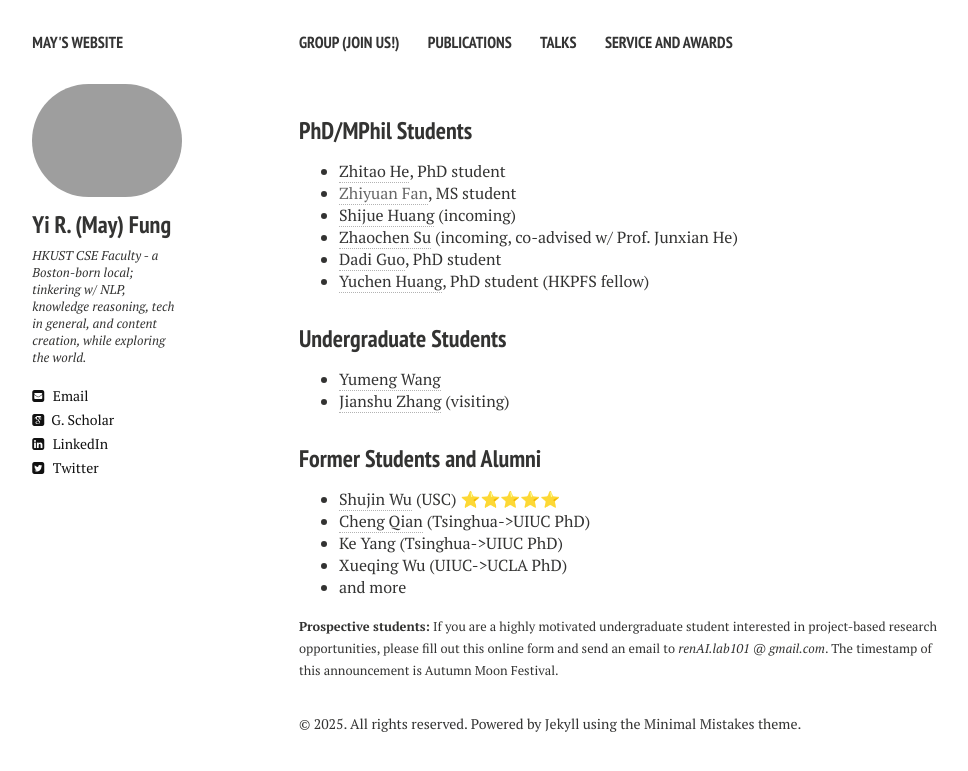
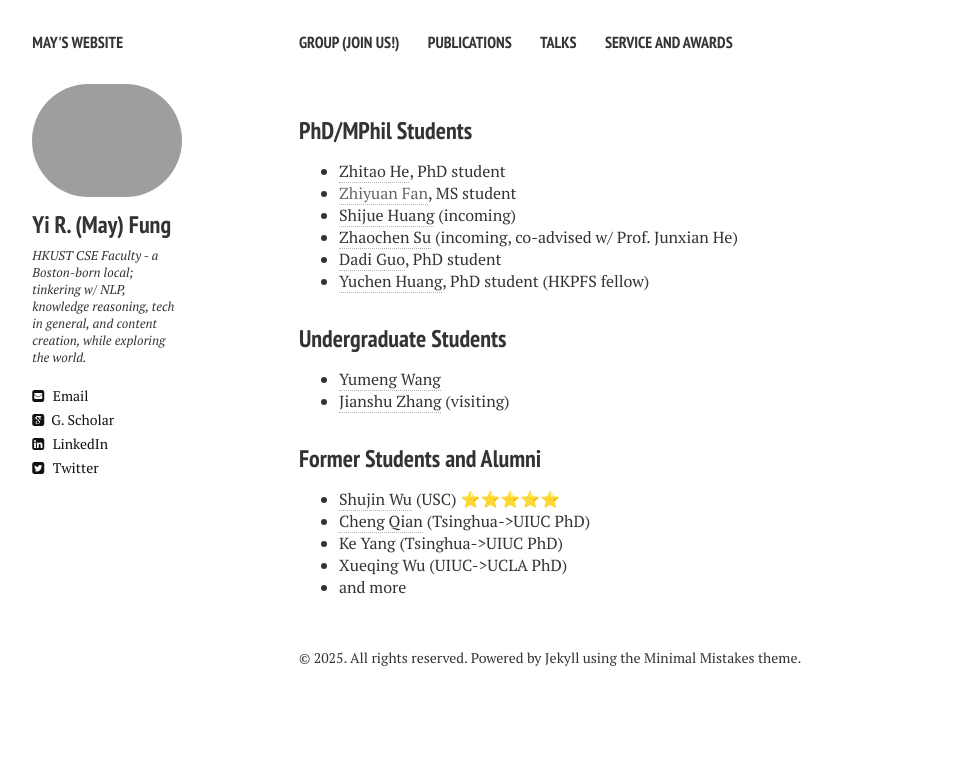
Before and after one commit to mayrfung/mayrfung.github.io, a Jekyll site: the page built from group.md, in a window 1280 px wide. Shown: the top 771 px of the page, without its empty margins (21-989 px from the left). Built offline with Jekyll 4.4.1, drawn with Linux system fonts in a browser that asks for light colours; nearby versions of some CDN libraries.

Commit message:
Update group.html

```diff
--- a/_layouts/group.html
+++ b/_layouts/group.html
@@ -64,8 +64,6 @@
   <li>and more</li>
 </ul>
 
-<small><b>Prospective students:</b> If you are a highly motivated undergraduate student interested in project-based research opportunities, please fill out this <a href="https://forms.gle/eAHKCMVuso9n9AqE7" target="_blank">online form</a> and send an email to <i>renAI.lab101 @ gmail.com</i>. The timestamp of this announcement is Autumn Moon Festival.</small>
-
 </div><!-- /.article-wrap -->
     {% if site.disqus_shortname and page.comments %}
       <section id="disqus_thread"></section><!-- /#disqus_thread -->
```
